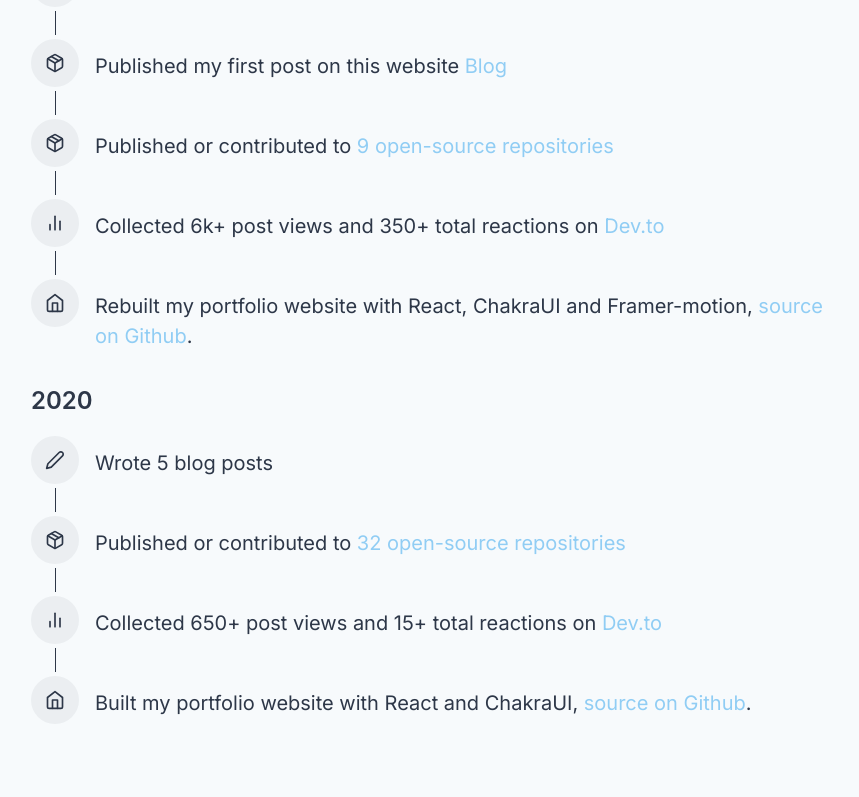
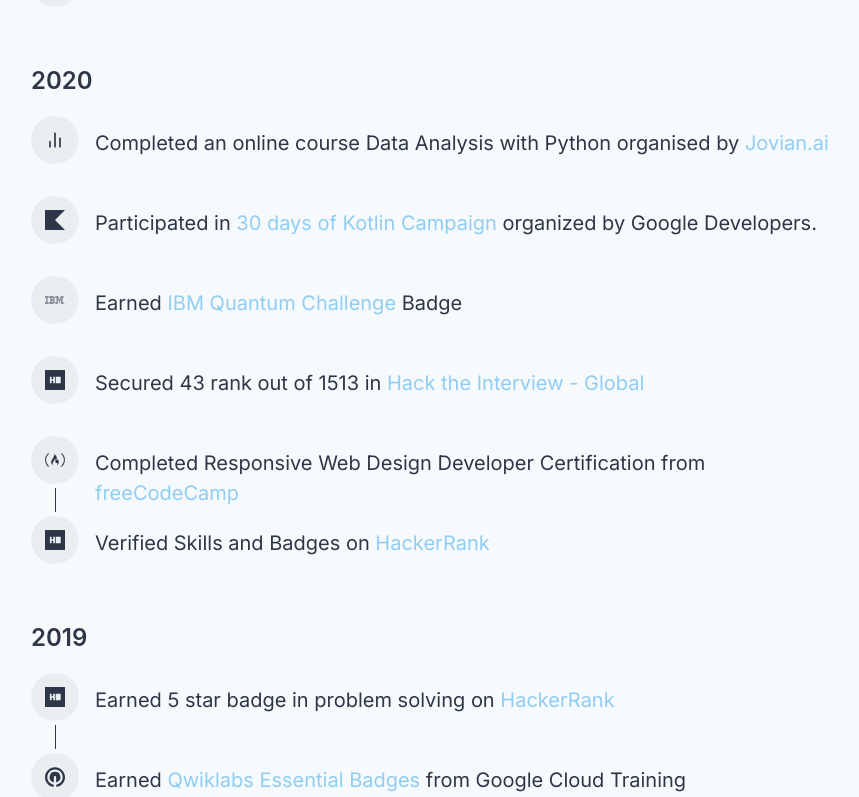
Before and after one commit to Gopal-Dahale/Gopal-Dahale.github.io, a Next.js app: page /achievements in a window 1280 px wide. Shown: the part 283-1080 px from the top of the page, without its empty margins (209-1068 px from the left). Built offline with nearby package versions, Linux system fonts and the light colour scheme; no server answers.

Commit message:
Updated achievements

```diff
--- a/components/achievements/achievements.js
+++ b/components/achievements/achievements.js
@@ -1,5 +1,7 @@
 import * as React from 'react';
 import { FiPackage, FiHome, FiEdit2, FiUsers, FiBarChart2 } from 'react-icons/fi';
+import { SiQwiklabs, SiHackerrank, SiIbm, SiKotlin, SiCodechef } from 'react-icons/si';
+import { FaFreeCodeCamp } from 'react-icons/fa';
 import { VStack, Heading, Box, Link, LinkProps } from '@chakra-ui/react';
 import { TimelineItem } from './Timeline';
 import { PageSlideFade } from '../ui/page-transitions';
@@ -39,37 +41,14 @@
             2021
           </Heading>
           <Box>
-            <TimelineItem icon={FiUsers}>Became a dad ❤️</TimelineItem>
-            <TimelineItem icon={FiPackage}>
-              Published my first post on this website{' '}
-              <InternalLink color={'blue.200'} url="/blog" text={'Blog'} />
-            </TimelineItem>
-            <TimelineItem icon={FiPackage}>
-              Published or contributed to{' '}
-              <InternalLink
-                color={'blue.200'}
-                url="/open-source"
-                text={'9 open-source repositories'}
-              />
-            </TimelineItem>
-            <TimelineItem icon={FiBarChart2}>
-              Collected 6k+ post views and 350+ total reactions on{' '}
+            <TimelineItem icon={SiCodechef} skipTrail>
+              Earned 3 star rating on
               <ExternalLink
                 color={'blue.200'}
-                url="https://dev.to/m_ahmad"
-                text={'Dev.to'}
+                url="https://www.codechef.com/users/gopald27"
+                text=" CodeChef"
                 target="_blank"
               />
-            </TimelineItem>
-            <TimelineItem icon={FiHome} skipTrail>
-              Rebuilt my portfolio website with React, ChakraUI and Framer-motion,{' '}
-              <ExternalLink
-                color={'blue.200'}
-                url="https://github.com/MA-Ahmad/portfolio"
-                text={'source on Github'}
-                target="_blank"
-              />
-              .
             </TimelineItem>
           </Box>
         </Box>
@@ -78,34 +57,87 @@
             2020
           </Heading>
           <Box>
-            <TimelineItem icon={FiEdit2}>Wrote 5 blog posts</TimelineItem>
-            <TimelineItem icon={FiPackage}>
-              Published or contributed to{' '}
+            <TimelineItem icon={FiBarChart2} skipTrail>
+              Completed an online course Data Analysis with Python organised by
               <ExternalLink
                 color={'blue.200'}
-                url="https://github.com/MA-Ahmad?tab=repositories"
-                text={'32 open-source repositories'}
+                url="https://jovian.ai/dahalegopal27"
+                text=" Jovian.ai"
                 target="_blank"
               />
             </TimelineItem>
-            <TimelineItem icon={FiBarChart2}>
-              Collected 650+ post views and 15+ total reactions on{' '}
+            <TimelineItem icon={SiKotlin} skipTrail>
+              Participated in
               <ExternalLink
                 color={'blue.200'}
-                url="https://dev.to/m_ahmad"
-                text={'Dev.to'}
+                url="https://drive.google.com/file/d/1FGPYe8gs3-1bRX9CPSY-AxNC3qklIU8p/view"
+                text=" 30 days of Kotlin Campaign "
+                target="_blank"
+              />
+              organized by Google Developers.
+            </TimelineItem>
+            <TimelineItem icon={SiIbm} skipTrail>
+              Earned
+              <ExternalLink
+                color={'blue.200'}
+                url="https://www.credly.com/badges/db3418b1-9857-46bd-9663-4e5b68ac1552/linked_in"
+                text=" IBM Quantum Challenge "
+                target="_blank"
+              />
+              Badge
+            </TimelineItem>
+            <TimelineItem icon={SiHackerrank} skipTrail>
+              Secured 43 rank out of 1513 in
+              <ExternalLink
+                color={'blue.200'}
+                url="https://www.hackerrank.com/results/hack-the-interview-global/dahalegopal27"
+                text=" Hack the Interview - Global"
                 target="_blank"
               />
             </TimelineItem>
-            <TimelineItem icon={FiHome} skipTrail>
-              Built my portfolio website with React and ChakraUI,{' '}
+            <TimelineItem icon={FaFreeCodeCamp}>
+              Completed Responsive Web Design Developer Certification from
               <ExternalLink
                 color={'blue.200'}
-                url="https://github.com/MA-Ahmad/portfolio2"
-                text={'source on Github'}
+                url="https://www.freecodecamp.org/certification/fccdcf64cea-ae73-4db1-8f4b-2f30b4fa70bdg/responsive-web-design"
+                text=" freeCodeCamp"
                 target="_blank"
               />
-              .
+            </TimelineItem>
+            <TimelineItem icon={SiHackerrank} skipTrail>
+              Verified Skills and Badges on
+              <ExternalLink
+                color={'blue.200'}
+                url="https://www.hackerrank.com/dahalegopal27"
+                text=" HackerRank"
+                target="_blank"
+              />
+            </TimelineItem>
+          </Box>
+        </Box>
+        <Box>
+          <Heading fontSize="2xl" fontWeight="600" my={5}>
+            2019
+          </Heading>
+          <Box>
+            <TimelineItem icon={SiHackerrank}>
+              Earned 5 star badge in problem solving on
+              <ExternalLink
+                color={'blue.200'}
+                url="https://www.hackerrank.com/dahalegopal27"
+                text=" HackerRank"
+                target="_blank"
+              />
+            </TimelineItem>
+            <TimelineItem icon={SiQwiklabs} skipTrail>
+              Earned
+              <ExternalLink
+                color={'blue.200'}
+                url="https://google.qwiklabs.com/public_profiles/80cfcdb6-e310-48fe-b59b-662f3924c6fd"
+                text=" Qwiklabs Essential Badges "
+                target="_blank"
+              />
+              from Google Cloud Training
             </TimelineItem>
           </Box>
         </Box>
```
